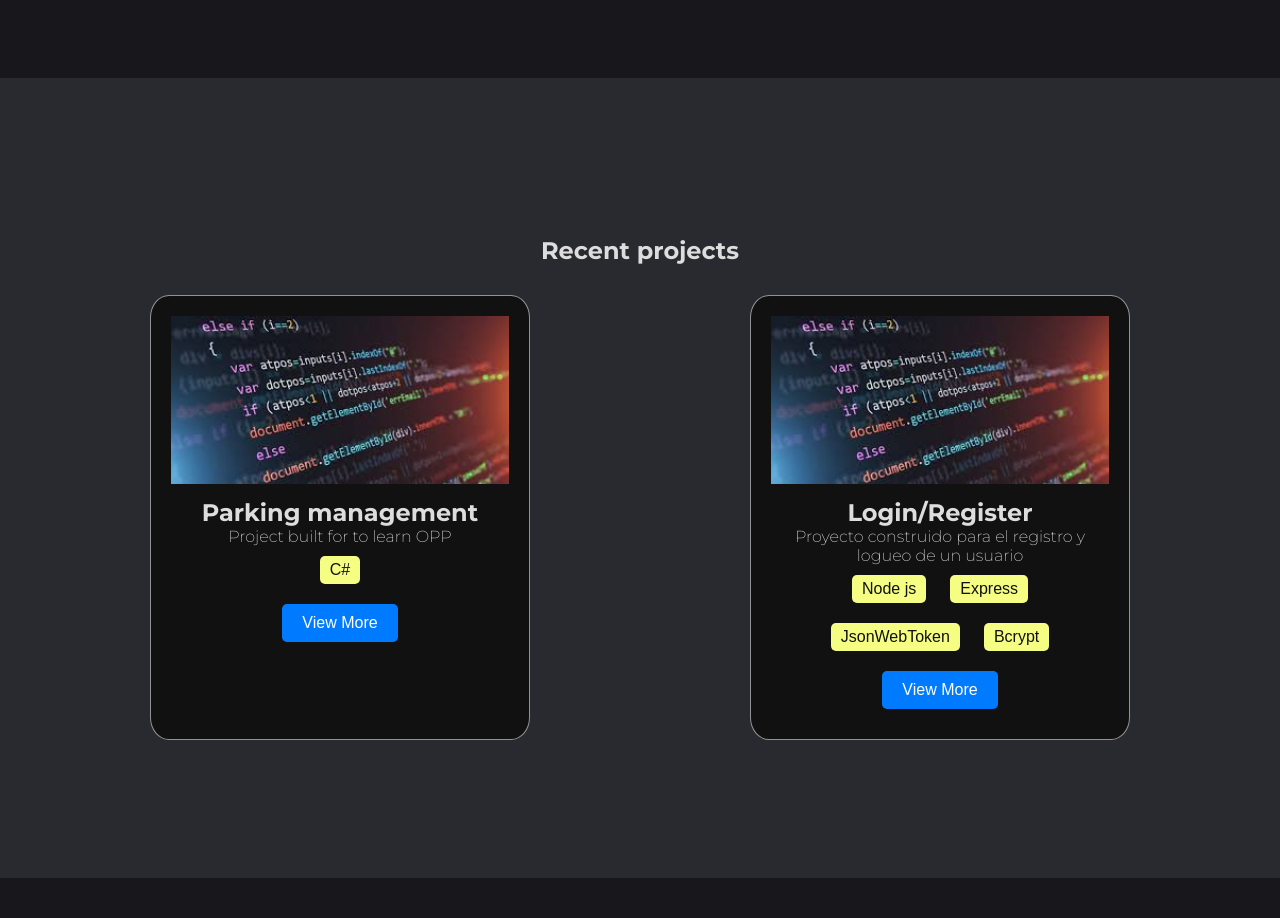
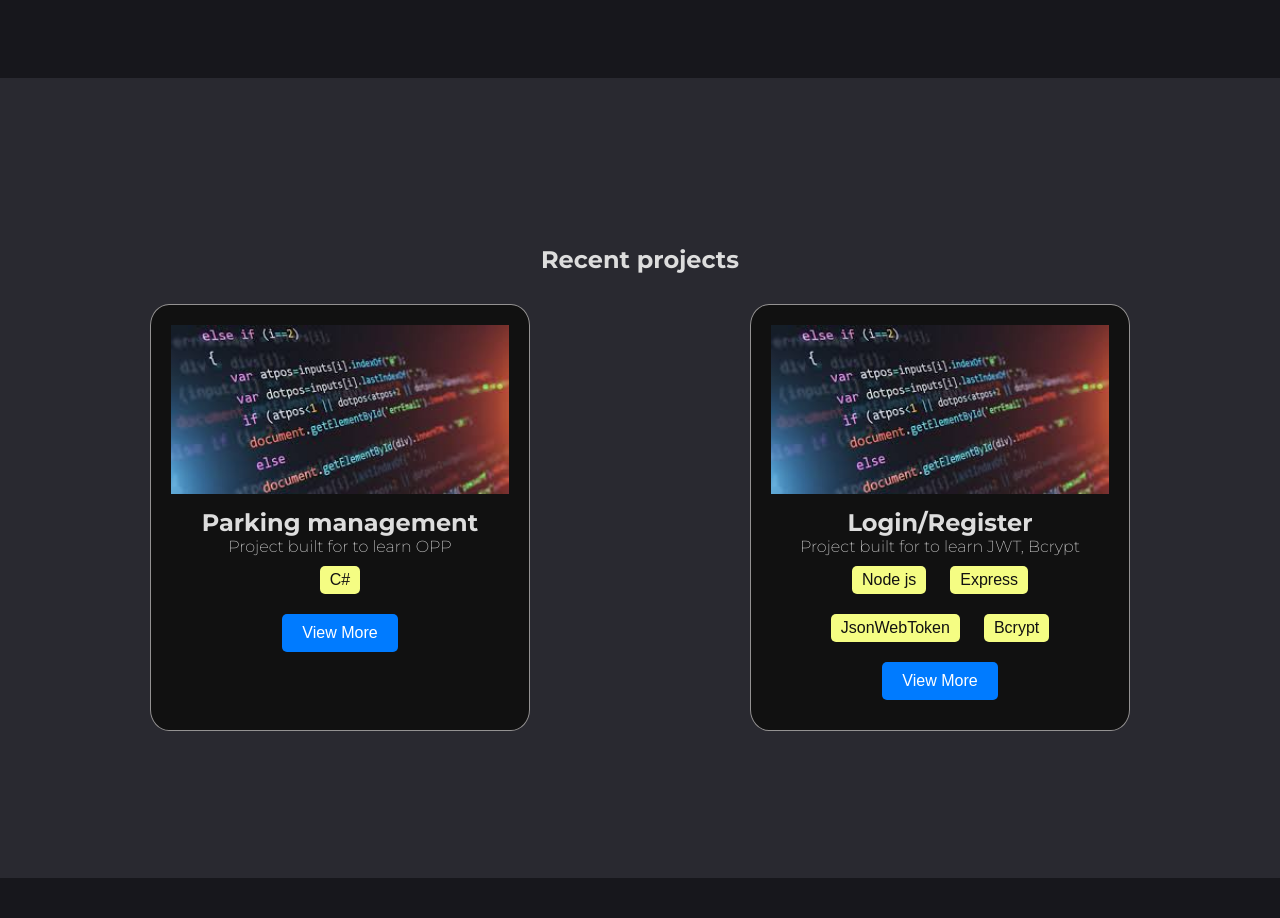
Before and after one commit to peterfunkk/portfolio, a Node server app: page / in a window 1280 px wide. Shown: the part 752-1670 px from the top of the page. Run offline with Node 20, Linux system fonts and the light colour scheme; some libraries are stand-ins or nearby versions.

Commit message:
cambios en el cv y en las descripciones

```diff
--- a/src/views/mainProjects.ejs
+++ b/src/views/mainProjects.ejs
@@ -14,7 +14,7 @@
             <div class="card">
                 <img src="/assets/images (1).jpg" alt="">
                 <h3 class="h3">Login/Register</h1>
-                <p class="p">Proyecto construido para el registro y logueo de un usuario</p>
+                <p class="p">Project built for to learn JWT, Bcrypt</p>
                 <button class="button yellow">Node js</button>
                 <button class="button yellow">Express</button>
                 <button class="button yellow">JsonWebToken</button>
```
